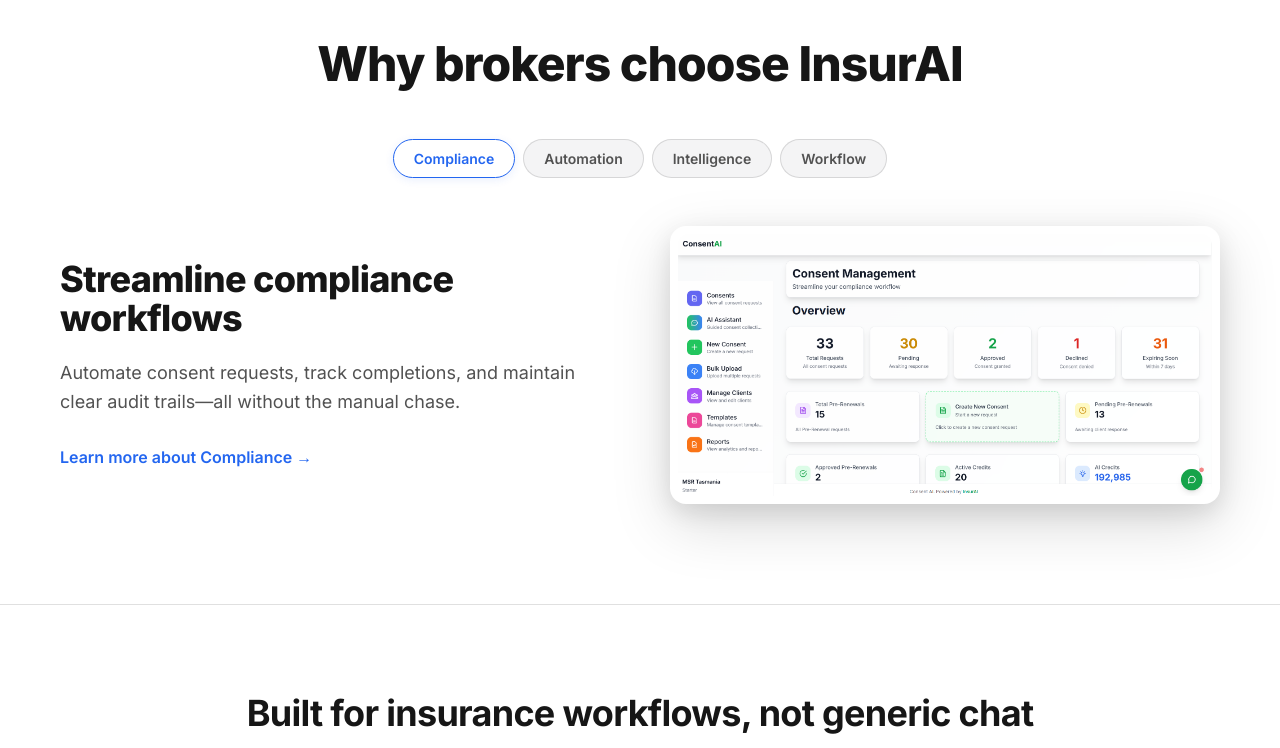
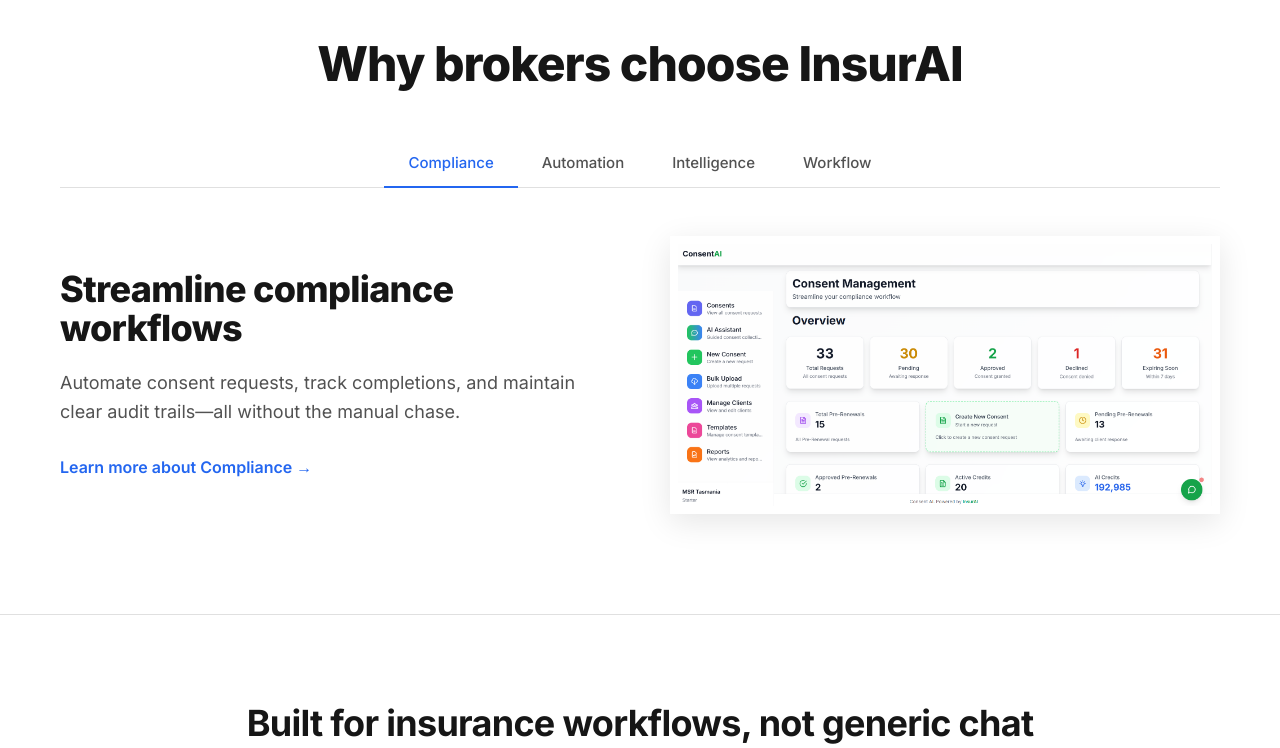
Before and after one commit to rodricksdylan/Website, a Next.js app: page / in a window 1280 px wide. Shown: the part 3640-4388 px from the top of the page. Built offline with nearby package versions, Linux system fonts and the light colour scheme.

Commit message:
style: Carbon underline tabs and sharp form fields

```diff
--- a/app/components/WhySection.module.css
+++ b/app/components/WhySection.module.css
@@ -22,36 +22,34 @@
 
 .tabs {
   display: flex;
-  gap: 8px;
+  gap: 0;
   justify-content: center;
   flex-wrap: wrap;
   margin-bottom: 48px;
+  border-bottom: 1px solid var(--line);
 }
-
 .tab {
-  padding: 10px 20px;
-  border-radius: 24px;
-  border: 1px solid var(--line);
-  background: var(--light-bg);
+  padding: 14px 24px;
+  border-radius: 0;
+  border: none;
+  border-bottom: 2px solid transparent;
+  margin-bottom: -1px;
+  background: transparent;
   color: var(--light-text);
-  font-weight: 600;
-  font-size: 14px;
+  font-weight: 500;
+  font-size: 15px;
   cursor: pointer;
-  transition: all 0.2s ease;
+  transition: color 0.18s ease, border-color 0.18s ease;
   font-family: inherit;
 }
-
 .tab:hover {
-  background: rgba(35, 102, 240, 0.05);
-  border-color: var(--primary);
   color: var(--dark);
+  border-bottom-color: var(--line);
 }
-
 .tabActive {
-  background: var(--white);
-  border-color: var(--primary);
   color: var(--primary);
-  box-shadow: 0 2px 8px rgba(35, 102, 240, 0.1);
+  border-bottom-color: var(--primary);
+  box-shadow: none;
 }
 
 .contentGrid {
@@ -107,11 +105,9 @@
 
 .imageWrapper {
   position: relative;
-  border-radius: 16px;
+  border-radius: 0;
   overflow: hidden;
-  box-shadow:
-    0 20px 60px rgba(0, 0, 0, 0.15),
-    0 8px 24px rgba(0, 0, 0, 0.1);
+  box-shadow: var(--shadow-lg);
   background: var(--white);
   padding: 8px;
 }
@@ -120,7 +116,7 @@
   width: 100%;
   height: auto;
   display: block;
-  border-radius: 12px;
+  border-radius: 0;
   object-fit: contain;
 }
 
@@ -128,7 +124,7 @@
   position: relative;
   width: 100%;
   aspect-ratio: 16 / 9;
-  border-radius: 12px;
+  border-radius: 0;
   background:
     radial-gradient(ellipse at 30% 20%, rgba(35, 102, 240, 0.08), transparent 60%),
     radial-gradient(ellipse at 70% 80%, rgba(35, 102, 240, 0.05), transparent 60%),
--- a/app/page.module.css
+++ b/app/page.module.css
@@ -883,7 +883,7 @@
   gap: 12px;
   padding: 10px 12px;
   border: 1px solid var(--line);
-  border-radius: 14px;
+  border-radius: 0;
   background: var(--light-bg);
 }
 
@@ -906,7 +906,7 @@
   background: var(--white);
   border-radius: var(--radius);
   padding: 16px;
-  box-shadow: var(--shadow-sm);
+  box-shadow: none;
 }
 
 .label {
@@ -920,7 +920,7 @@
 
 .input, .textarea {
   width: 100%;
-  border-radius: 14px;
+  border-radius: 0;
   border: 1px solid var(--line);
   background: var(--light-bg);
   padding: 12px 12px;
@@ -942,7 +942,7 @@
 
 .formSuccess {
   padding: 12px;
-  border-radius: 12px;
+  border-radius: 0;
   background: rgba(52, 168, 83, 0.1);
   border: 1px solid #34A853;
   color: #34A853;
@@ -953,7 +953,7 @@
 
 .formError {
   padding: 12px;
-  border-radius: 12px;
+  border-radius: 0;
   background: rgba(239, 68, 68, 0.1);
   border: 1px solid #ef4444;
   color: #ef4444;
```
